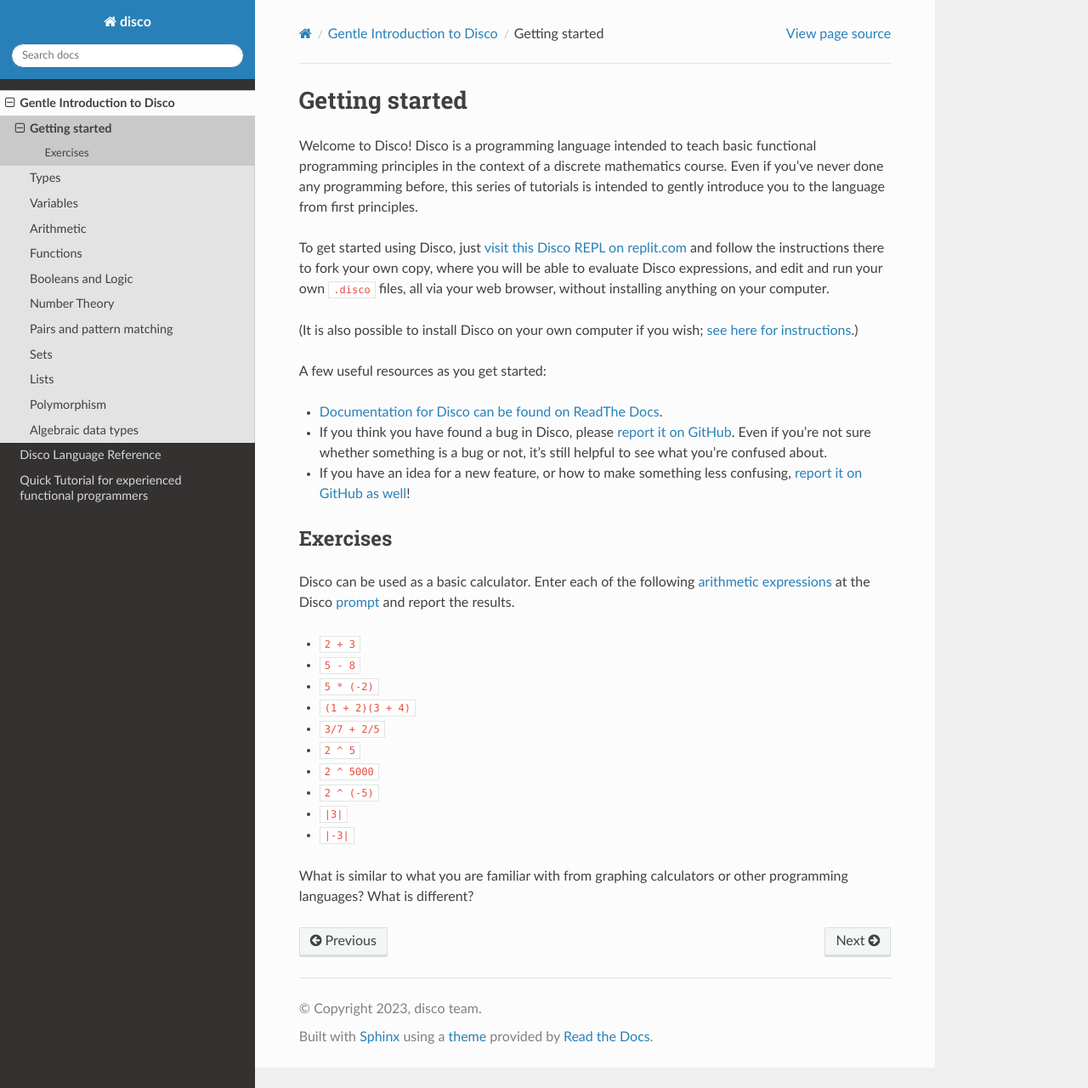
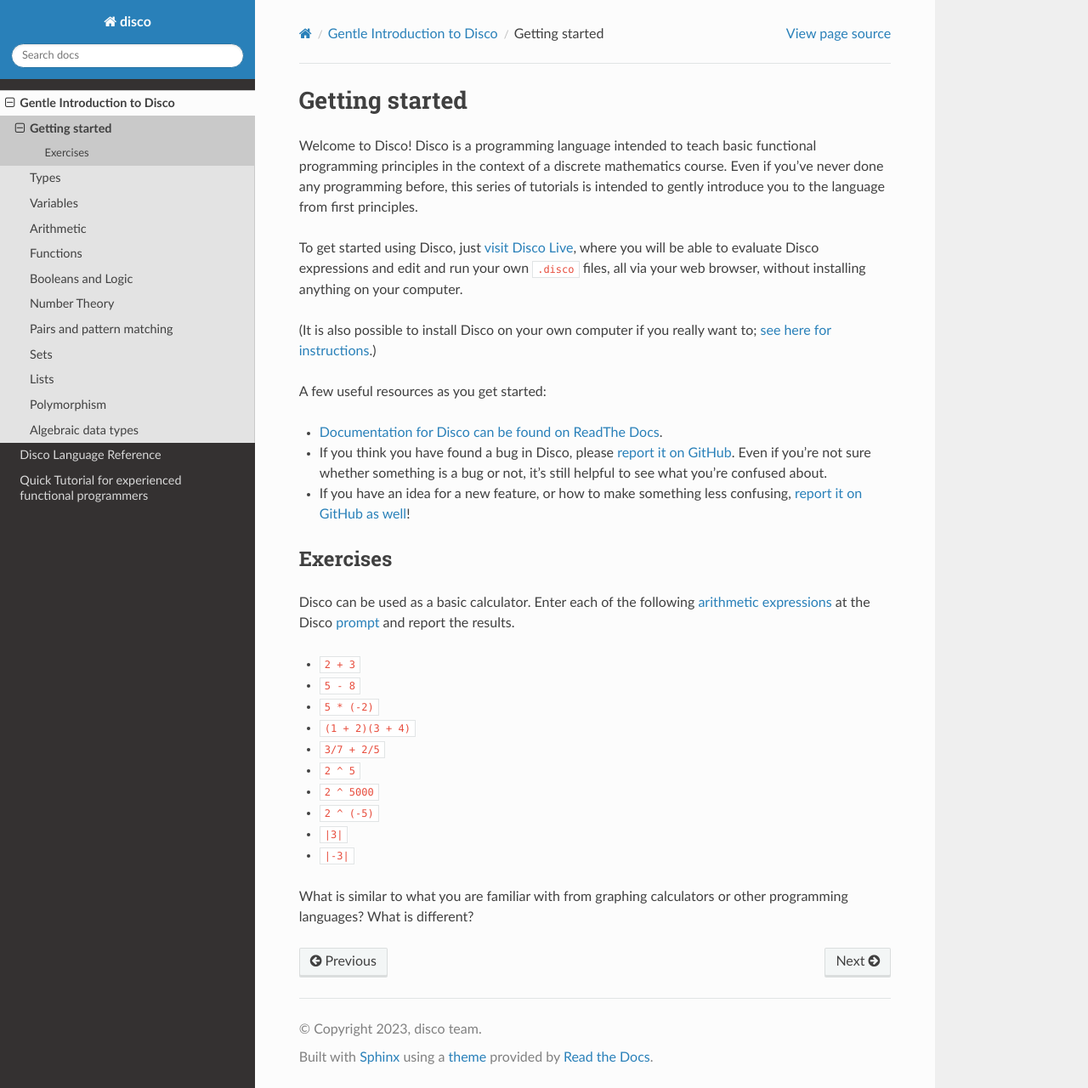
Before and after one commit to disco-lang/disco, a Sphinx documentation site: the page built from docs/introduction/getting-started.rst, in a window 1280 px wide and 1280 px high. Shown: the whole window at 85% size. Built offline with Sphinx 7.4.7 and the Read the Docs theme 3.1.0, drawn with Linux system fonts in a browser that asks for light colours.

Commit message:
updates for Disco Live

```diff
--- a/docs/introduction/getting-started.rst
+++ b/docs/introduction/getting-started.rst
@@ -7,15 +7,13 @@
 this series of tutorials is intended to gently introduce you to the
 language from first principles.
 
-To get started using Disco, just `visit this Disco REPL on
-replit.com <https://replit.com/@BrentYorgey/Disco#README.md>`_ and
-follow the instructions there to fork your own copy, where you will be
-able to evaluate Disco expressions, and edit and run your own
+To get started using Disco, just `visit Disco Live <https://disco-lang.github.io/disco-live/>`_, where you will be
+able to evaluate Disco expressions and edit and run your own
 ``.disco`` files, all via your web browser, without installing
 anything on your computer.
 
 (It is also possible to install Disco on your own computer if you
-wish; `see here for
+really want to; `see here for
 instructions <https://github.com/disco-lang/disco/#readme>`_.)
 
 A few useful resources as you get started:
--- a/docs/introduction/index.rst
+++ b/docs/introduction/index.rst
@@ -7,9 +7,6 @@
 `Disco language`_ from the ground up, one small bit at a time.
 
 .. _`Disco language`: https://github.com/disco-lang/disco/#readme
-
-**The Gentle Introduction is currently (Spring 2025) under construction,
-check back later for more!**
 
 Note that the gentle introduction contains many links to the
 :doc:`Disco language reference </reference/index>`.  It is not necessary to
```
